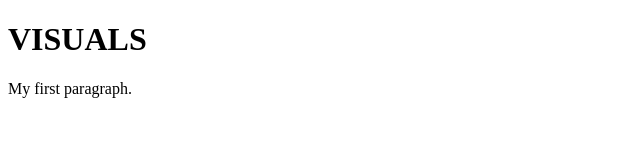
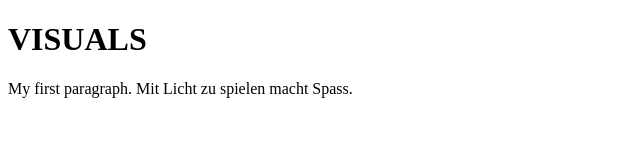
Before and after one commit to malanyen/lichtraum, a plain HTML site: page index.html in a window 1280 px wide. Shown: the whole page, without its empty margins (0-640 px from the left). Drawn offline with Linux system fonts and the light colour scheme.

Commit message:
Update index.html
Änderungen am Text.

```diff
--- a/index.html
+++ b/index.html
@@ -3,7 +3,7 @@
 <body>
 
 <h1>VISUALS</h1>
-<p>My first paragraph.</p>
+<p>My first paragraph. Mit Licht zu spielen macht Spass.</p>
 
 </body>
 </html>
```
